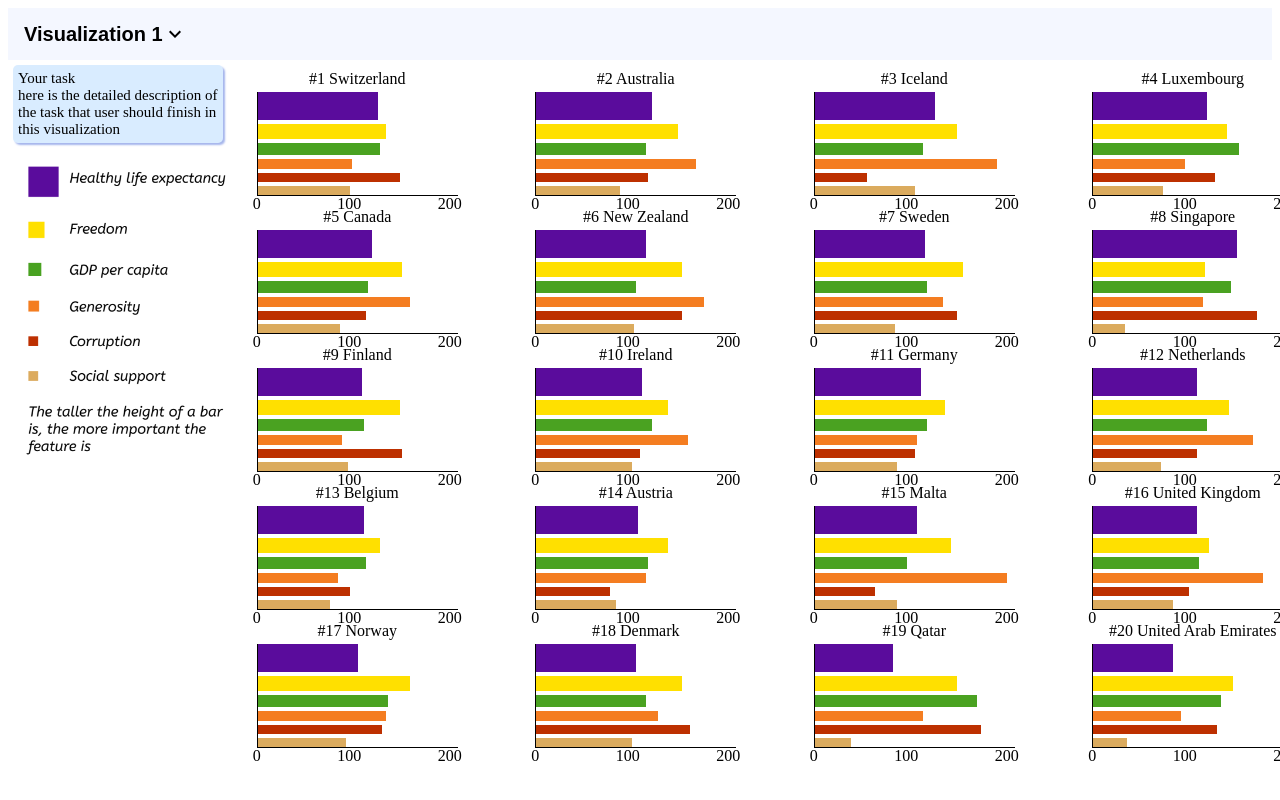
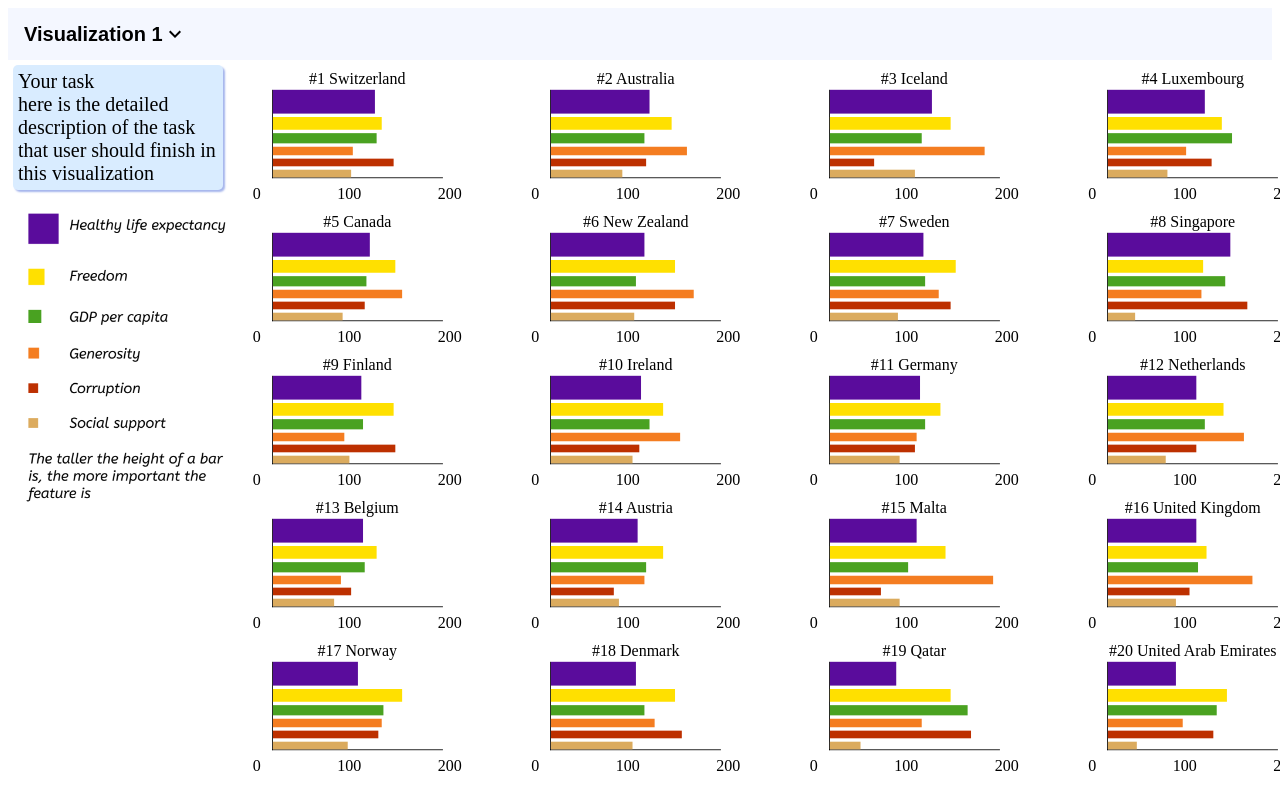
Before and after one commit to tluo3032/visualization_xai, a Next.js app: page /visualization1 in a window 1280 px wide. Shown: the top 800 px of the page. Built offline with nearby package versions, Linux system fonts and the light colour scheme.

Commit message:
Added space between chart and made task bigger

```diff
--- a/src/chartComponents/BarChartCountry.module.css
+++ b/src/chartComponents/BarChartCountry.module.css
@@ -9,6 +9,7 @@
     padding: 0px;
     border-bottom: black solid 1px;
     border-left: black solid 1px;
+    transform: scale(0.85);
 }
 
 .data {
@@ -25,21 +26,20 @@
 }
 .mid {
     display: inline-block;
-    margin-top: -5px;
+    margin-top: -10px;
     margin-bottom: -15px;
     left: 50%;
 }
 .left {
     float: left;
     margin-top: 0px;
-    margin-bottom: -15px;
+    margin-bottom: 0px;
 }
 .right {
     margin-top: 0px;
-    margin-bottom: -15px;
+    margin-bottom: 0px;
     float: right;
 }
-
 
 
 .label {
--- a/src/components/Visualization.js
+++ b/src/components/Visualization.js
@@ -44,7 +44,7 @@ export default function Visualization({sorting, hover}) {
                     <div className={styles.wafflebox}>
                         {sortedCountries.map(country => (
                             <div key={country.country}>
-                                <div>{country.country}</div>
+                                <div className={styles.countryName}>{country.country}</div>
                                 <BarChartCountry sorting={sorting} country={country} hoverBlock={hoverBlock}
                                                  setHoverBlock={hover ? setHoverBlock : () => {}}/>
                             </div>
--- a/src/components/visualization.module.css
+++ b/src/components/visualization.module.css
@@ -80,7 +80,7 @@
 }
 
 .task {
-  font-size: 15px;
+  font-size: 20px;
   padding: 5px;
   width: 200px;
   border-radius: 5px;
@@ -89,3 +89,7 @@
   box-shadow: 2px 2px 2px #a5b5ec;
   margin: 5px;
 }
+
+.countryName {
+  margin-bottom: -10px;
+}
```
Also changed, not shown: 2 other files (tests, documents, lock files or other folders).
